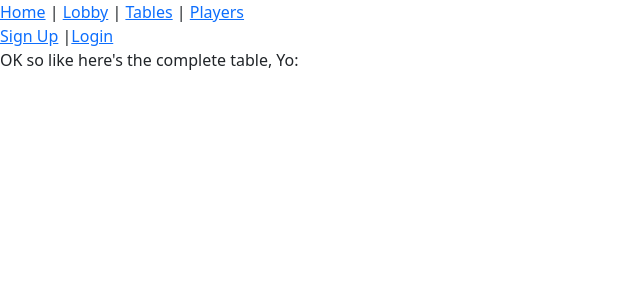
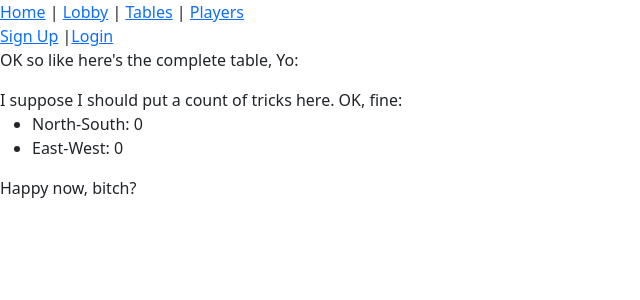
Before and after one commit to offby1/bridge-server, a Django app: template project/app/templates/table_detail.html in a window 1280 px wide. Shown: the top 300 px of the page, without its empty margins (0-640 px from the left). Run offline with Django 5.2, Linux system fonts and the light colour scheme; the template is opened without the code that fills it, so the values that code supplies are empty; parts of the project's set-up code (start-up, migrations or seed data) failed here and were passed over; some libraries are stand-ins or nearby versions.

Commit message:
Placeholder for trick count

```diff
--- a/project/app/templates/table_detail.html
+++ b/project/app/templates/table_detail.html
@@ -13,4 +13,10 @@ OK so like here's the complete table, Yo:
 {% endfor %}
 </ul>
 
+I suppose I should put a count of tricks here. OK, fine:
+<ul>
+  <li>North-South: 0</li>
+  <li>East-West: 0</li>
+</ul>
+Happy now, bitch?
 {% endblock content %}
```
